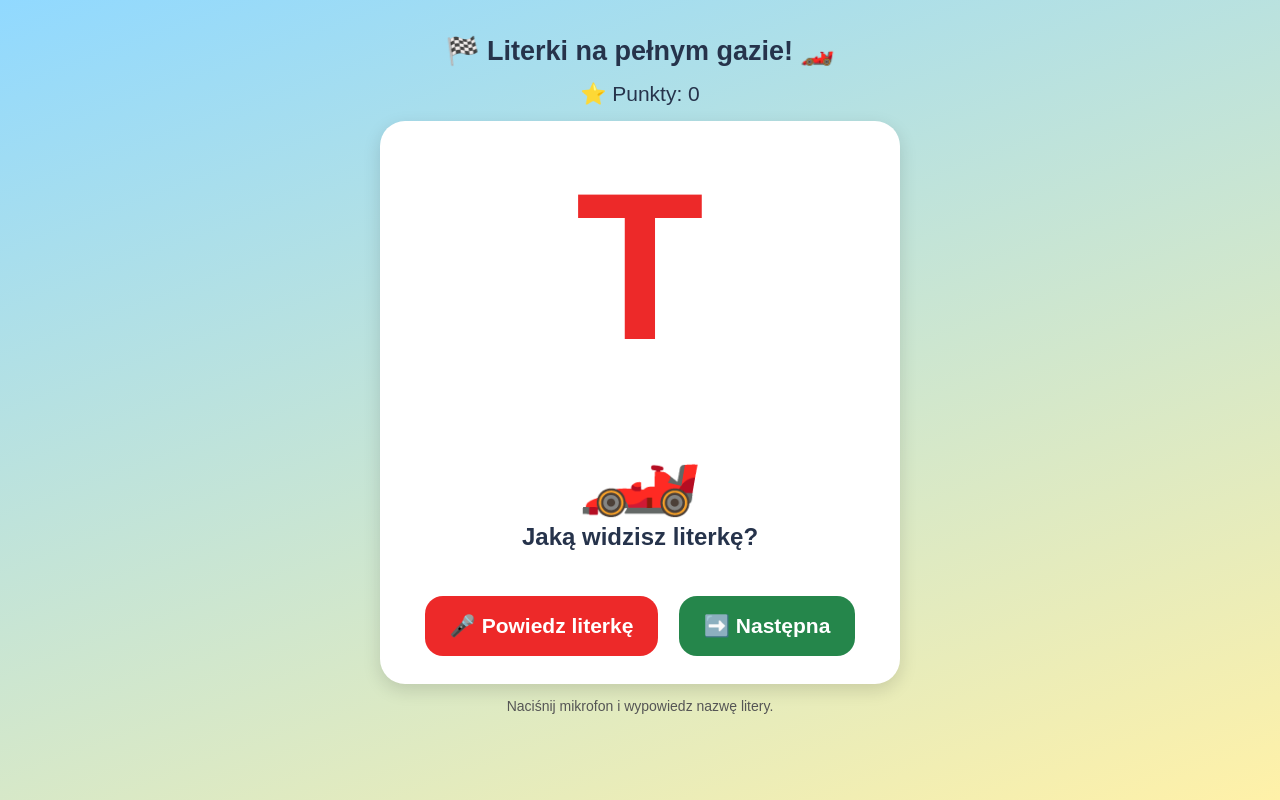
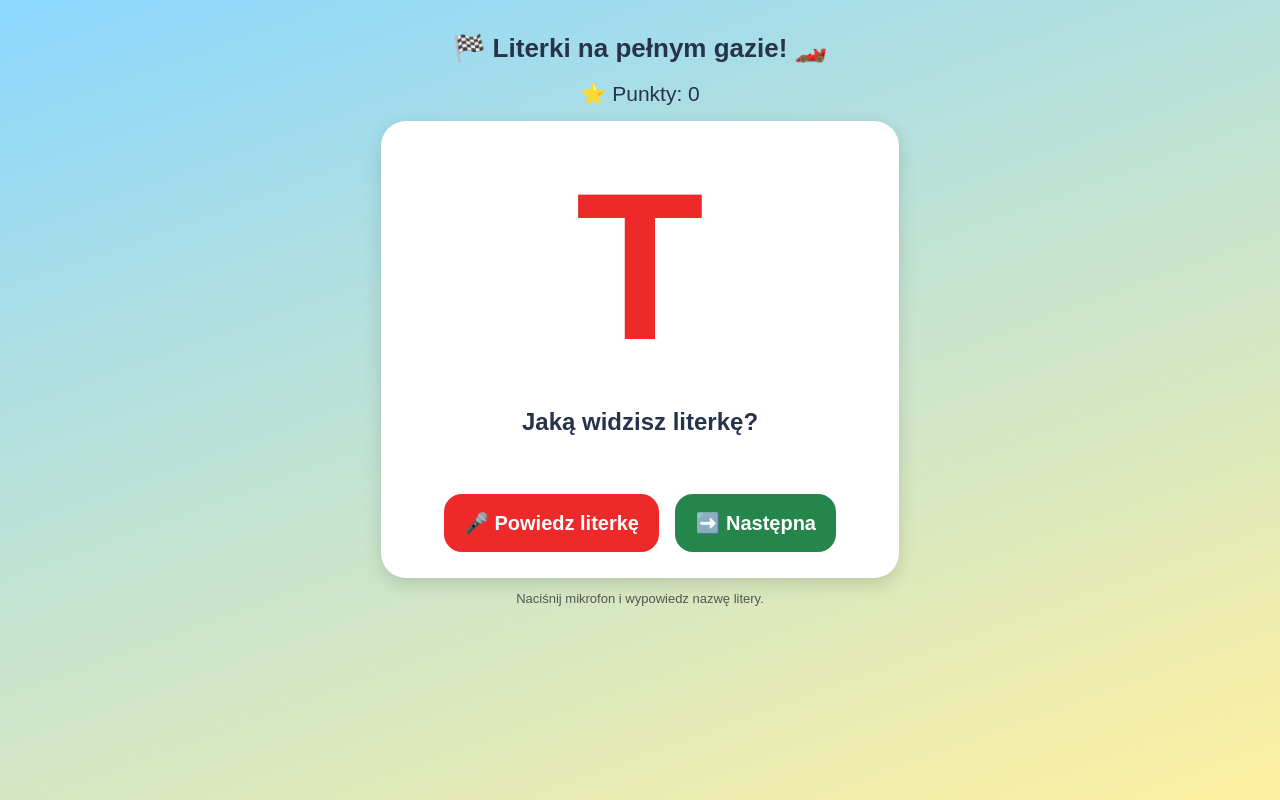
Before and after one commit to witkowskida-hue/literki-na-pelnym-gazie, a plain HTML site: page index.html in a window 1280 px wide. Drawn offline with Linux system fonts and the light colour scheme.

Commit message:
Update index.html

```diff
--- a/index.html
+++ b/index.html
@@ -9,18 +9,18 @@
 * { box-sizing: border-box; }
 body {
   margin: 0;
+  min-height: 100vh;
   font-family: Arial, sans-serif;
-      background: linear-gradient(160deg, #91d9ff, #fff1a8);
   text-align: center;
+  background: linear-gradient(160deg,#8bd7ff,#fff0a0);
   color: #26334b;
-      min-height: 100vh;
 }
 main {
   max-width: 550px;
   margin: auto;
-      padding: 20px 15px;
+  padding: 16px;
 }
-    h1 { font-size: 27px; margin: 15px 0; }
+h1 { font-size: 26px; }
 .panel {
   background: white;
   border-radius: 25px;
@@ -28,66 +28,60 @@
   box-shadow: 0 6px 18px #0002;
 }
 #letter {
-      font-size: clamp(130px, 45vw, 210px);
+  font-size: clamp(130px,45vw,210px);
   font-weight: bold;
   color: #ed2929;
   line-height: 1.2;
 }
 #car {
-      font-size: 100px;
-      min-height: 120px;
-      margin-top: 10px;
+  width: 100%;
+  height: 220px;
+  object-fit: contain;
+  display: none;
+  border-radius: 15px;
+  margin: 10px auto;
 }
 #message {
   font-size: 24px;
   font-weight: bold;
   min-height: 65px;
+  margin: 15px 0;
 }
 button {
   border: none;
   border-radius: 18px;
-      padding: 18px 25px;
-      font-size: 21px;
+  padding: 17px 20px;
+  font-size: 20px;
   font-weight: bold;
-      margin: 8px;
-      cursor: pointer;
+  margin: 6px;
   background: #ed2929;
   color: white;
 }
-    button:disabled { opacity: 0.5; }
+button:disabled { opacity: .5; }
 #next { background: #25864b; }
 #score { font-size: 21px; margin: 15px; }
-    .small { font-size: 14px; color: #555; }
+.small { font-size: 13px; color: #555; }
 </style>
 </head>
 <body>
 <main>
 <h1>🏁 Literki na pełnym gazie! 🏎️</h1>
 <div id="score">⭐ Punkty: 0</div>
-
 <div class="panel">
   <div id="letter">A</div>
-    <div id="car">🏎️</div>
+  <img id="car" alt="Samochód z filmu Auta">
   <div id="message">Jaką widzisz literkę?</div>
-
-    <button id="mic" onclick="listen()">
-      🎤 Powiedz literkę
-    </button>
-    <button id="next" onclick="nextLetter()">
-      ➡️ Następna
-    </button>
+  <button id="mic" onclick="listen()">🎤 Powiedz literkę</button>
+  <button id="next" onclick="nextLetter()">➡️ Następna</button>
 </div>
-
-  <p class="small">
-    Naciśnij mikrofon i wypowiedz nazwę litery.
-  </p>
+<p class="small">Naciśnij mikrofon i wypowiedz nazwę litery.</p>
 </main>
 
 <script>
 const letters = [
-  "A","B","C","D","E","F","G","H",
-  "I","J","K","L","M","N","O","P",
-  "R","S","T","U","W","Y","Z"
+"A","B","C","D","E","F","G","H","I","J",
+"K","L","M","N","O","P","R","S","T","U",
+"W","Y","Z"
 ];
 
 const names = {
@@ -108,12 +102,12 @@ let busy = false;
 let round = 0;
 
 const Recognition =
-  window.SpeechRecognition ||
-  window.webkitSpeechRecognition;
+window.SpeechRecognition || window.webkitSpeechRecognition;
 
 const mic = document.getElementById("mic");
 const message = document.getElementById("message");
 const car = document.getElementById("car");
+const letter = document.getElementById("letter");
 
 function say(text) {
   if (!window.speechSynthesis) return;
@@ -129,45 +123,50 @@ function nextLetter() {
   round++;
   busy = false;
   mic.disabled = false;
-  let available = letters.filter(x => x !== current);
-  current = available[
-    Math.floor(Math.random() * available.length)
-  ];
-  document.getElementById("letter").textContent = current;
-  car.textContent = "🏎️";
+  const available = letters.filter(x => x !== current);
+  current = available[Math.floor(Math.random()*available.length)];
+  letter.textContent = current;
+  letter.style.display = "block";
+  car.style.display = "none";
+  car.removeAttribute("src");
   message.textContent = "Jaką widzisz literkę?";
 }
 
 function normalize(text) {
   return text.toLowerCase()
     .normalize("NFD")
-    .replace(/[\u0300-\u036f]/g, "")
-    .replace(/[^a-z]/g, "");
+    .replace(/[\u0300-\u036f]/g,"")
+    .replace(/[^a-z]/g,"");
+}
+
+function showCar(filename) {
+  letter.style.display = "none";
+  car.src = filename;
+  car.style.display = "block";
 }
 
 function correct() {
   score++;
   document.getElementById("score").textContent =
     "⭐ Punkty: " + score;
-  car.textContent = "🏎️⚡";
+  showCar("mcqueen.jpg");
   message.textContent = "Dajesz czadu! 🏆";
   mic.disabled = true;
   say("Dajesz czadu!");
   const thisRound = round;
   setTimeout(() => {
     if (round === thisRound) nextLetter();
-  }, 2300);
+  }, 2500);
 }
 
 function wrong() {
-  car.textContent = "🛻💨";
+  showCar("mater.jpg");
   message.textContent = "Siwy dym, pomyłka! Spróbuj jeszcze raz.";
   say("Siwy dym, pomyłka!");
 }
 
 function listen() {
   if (busy) return;
-
   if (!Recognition) {
     message.textContent =
       "Ta przeglądarka nie obsługuje rozpoznawania mowy.";
@@ -186,12 +185,10 @@ function listen() {
 
   recognition.onresult = event => {
     const answers = [];
-    for (let i = 0; i < event.results[0].length; i++) {
+    for (let i=0; i<event.results[0].length; i++) {
       answers.push(normalize(event.results[0][i].transcript));
     }
-
     const accepted = names[current].map(normalize);
-
     if (answers.some(a => accepted.includes(a))) {
       correct();
     } else {
@@ -203,11 +200,9 @@ function listen() {
     if (event.error === "no-speech") {
       message.textContent = "Nie usłyszałem. Spróbuj ponownie!";
     } else if (event.error === "not-allowed") {
-      message.textContent =
-        "Zezwól na używanie mikrofonu w Chrome.";
+      message.textContent = "Zezwól na mikrofon w Chrome.";
     } else {
-      message.textContent =
-        "Nie udało się rozpoznać głosu. Spróbuj ponownie.";
+      message.textContent = "Spróbuj ponownie.";
     }
   };
 
@@ -218,7 +213,7 @@ function listen() {
 
   try {
     recognition.start();
-  } catch (e) {
+  } catch(e) {
     busy = false;
     mic.disabled = false;
     message.textContent = "Spróbuj ponownie.";
```
Lines whose indentation alone changed are shown as unchanged.
